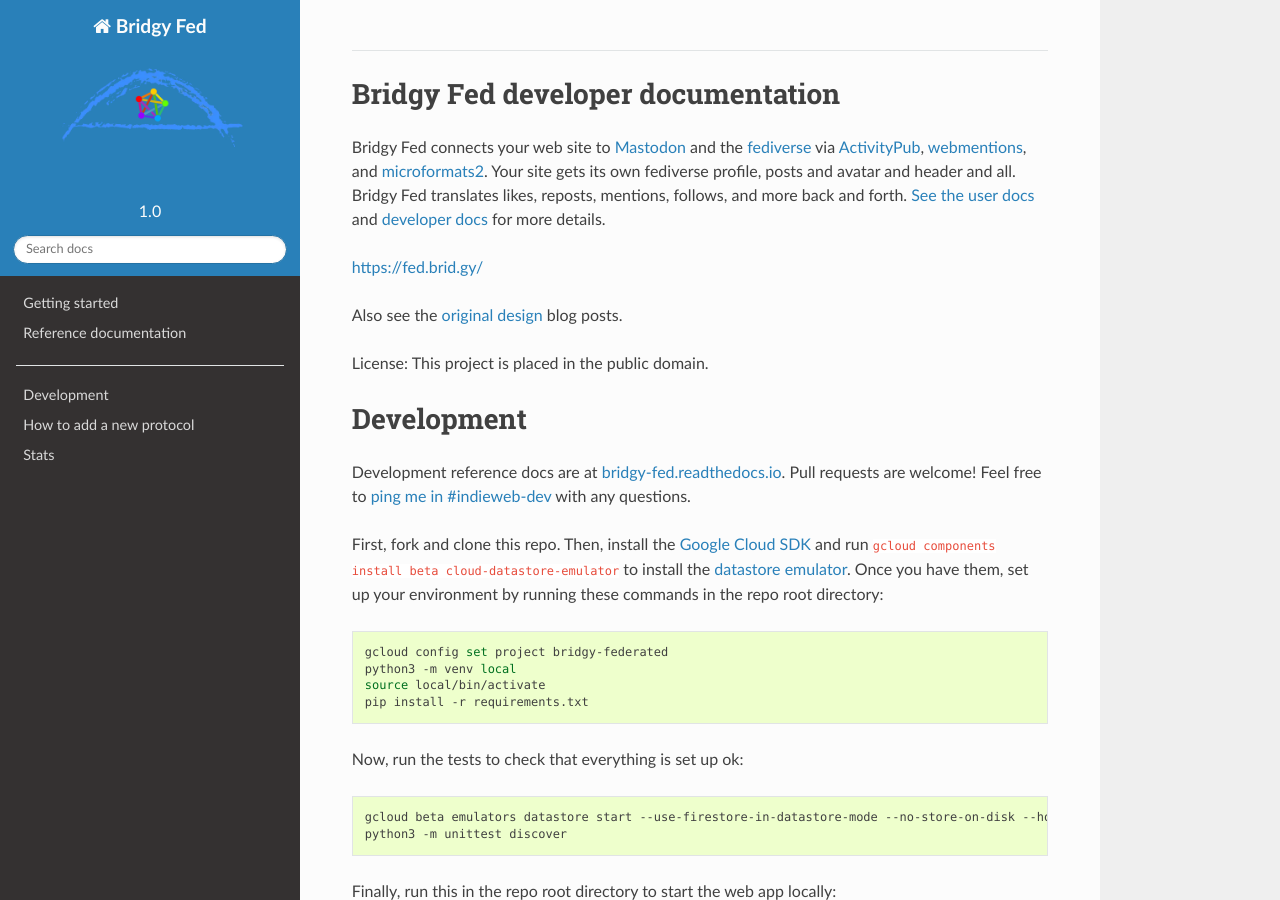
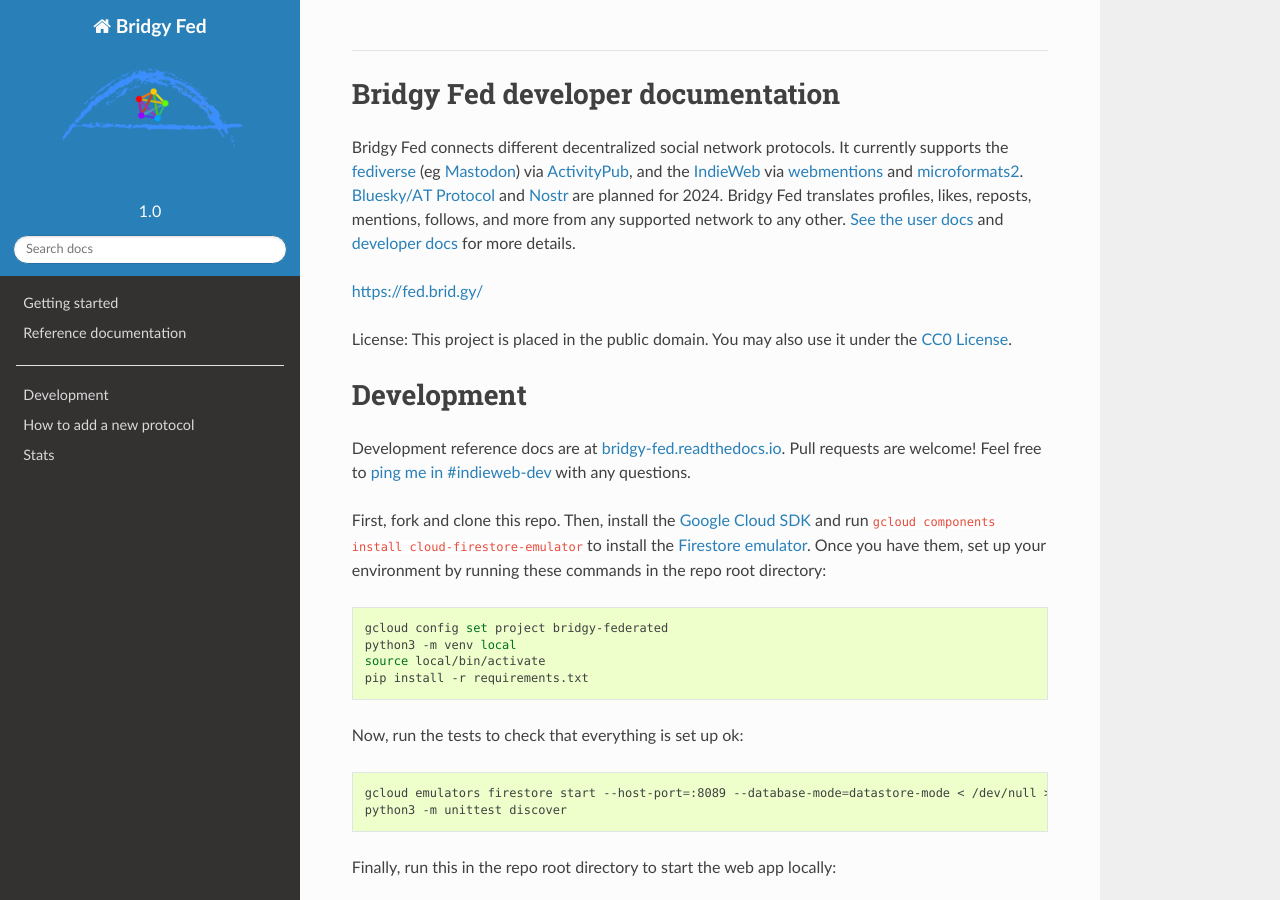
Before and after one commit to snarfed/bridgy-fed, a Sphinx documentation site: the page built from docs/index.rst, in a window 1280 px wide and 900 px high. Built offline with Sphinx 7.4.7 and the Read the Docs theme 2.0.0, drawn with Linux system fonts in a browser that asks for light colours; some of the changed text lies outside the part shown.

Commit message:
switch from gcloud datastore emulator to firestore emulator
...since the datastore emulator evidently doesn't support != query filters: https://github.com/googleapis/python-ndb/issues/962

```diff
--- a/docs/index.rst
+++ b/docs/index.rst
@@ -1,25 +1,27 @@
 Bridgy Fed developer documentation
 ----------------------------------
 
-Bridgy Fed connects your web site to
-`Mastodon <https://joinmastodon.org>`__ and the
-`fediverse <https://en.wikipedia.org/wiki/Fediverse>`__ via
-`ActivityPub <https://activitypub.rocks/>`__,
-`webmentions <https://webmention.net/>`__, and
-`microformats2 <https://microformats.org/wiki/microformats2>`__. Your
-site gets its own fediverse profile, posts and avatar and header and
-all. Bridgy Fed translates likes, reposts, mentions, follows, and more
-back and forth. `See the user docs <https://fed.brid.gy/docs>`__ and
-`developer docs <https://bridgy-fed.readthedocs.io/>`__ for more
-details.
+Bridgy Fed connects different decentralized social network protocols. It
+currently supports the
+`fediverse <https://en.wikipedia.org/wiki/Fediverse>`__ (eg
+`Mastodon <https://joinmastodon.org>`__) via
+`ActivityPub <https://activitypub.rocks/>`__, and the
+`IndieWeb <https://indieweb.org/>`__ via
+`webmentions <https://webmention.net/>`__ and
+`microformats2 <https://microformats.org/wiki/microformats2>`__.
+`Bluesky/AT
+Protocol <https://github.com/snarfed/bridgy-fed/issues/381>`__ and
+`Nostr <https://github.com/snarfed/bridgy-fed/issues/446>`__ are planned
+for 2024. Bridgy Fed translates profiles, likes, reposts, mentions,
+follows, and more from any supported network to any other. `See the user
+docs <https://fed.brid.gy/docs>`__ and `developer
+docs <https://bridgy-fed.readthedocs.io/>`__ for more details.
 
 https://fed.brid.gy/
 
-Also see the
-`original <https://snarfed.org/indieweb-activitypub-bridge>`__
-`design <https://snarfed.org/indieweb-ostatus-bridge>`__ blog posts.
-
-License: This project is placed in the public domain.
+License: This project is placed in the public domain. You may also use
+it under the `CC0
+License <https://creativecommons.org/publicdomain/zero/1.0/>`__.
 
 Development
 -----------
@@ -31,11 +33,11 @@
 
 First, fork and clone this repo. Then, install the `Google Cloud
 SDK <https://cloud.google.com/sdk/>`__ and run
-``gcloud components install beta cloud-datastore-emulator`` to install
-the `datastore
-emulator <https://cloud.google.com/datastore/docs/tools/datastore-emulator>`__.
-Once you have them, set up your environment by running these commands in
-the repo root directory:
+``gcloud components install cloud-firestore-emulator`` to install the
+`Firestore
+emulator <https://cloud.google.com/firestore/docs/emulator>`__. Once you
+have them, set up your environment by running these commands in the repo
+root directory:
 
 .. code:: sh
 
@@ -48,7 +50,7 @@
 
 .. code:: shell
 
-   gcloud beta emulators datastore start --use-firestore-in-datastore-mode --no-store-on-disk --host-port=localhost:8089 --quiet < /dev/null >& /dev/null &
+   gcloud emulators firestore start --host-port=:8089 --database-mode=datastore-mode < /dev/null >& /dev/null &
    python3 -m unittest discover
 
 Finally, run this in the repo root directory to start the web app
@@ -112,8 +114,9 @@
 5. TODO: add a new usage section to the docs for the new protocol.
 6. TODO: does the new protocol need any new UI or signup functionality?
    Unusual, but not impossible. Add that if necessary.
-7. Add the new protocol’s logo to ``static/``, use it in
-   `templates/user.html <https://github.com/snarfed/bridgy-fed/blob/main/templates/user.html>`__.
+7. Protocol logos may be emoji or image files. If this one is a file,
+   add it ``static/``. Then add the emoji or file ``<img>`` tag in the
+   ``Protocol`` subclass’s ``LOGO_HTML`` constant.
 
 Stats
 -----
--- a/models.py
+++ b/models.py
@@ -1180,7 +1180,7 @@
         query = Follower.query(
             Follower.status == 'active',
             filter_prop == user.key,
-        ).order(-Follower.updated)
+        )
 
         followers, before, after = fetch_page(query, Follower, by=Follower.updated)
         users = ndb.get_multi(f.from_ if collection == 'followers' else f.to
```
Also changed, not shown: README.md (+3 -2 lines), 2 other files.
